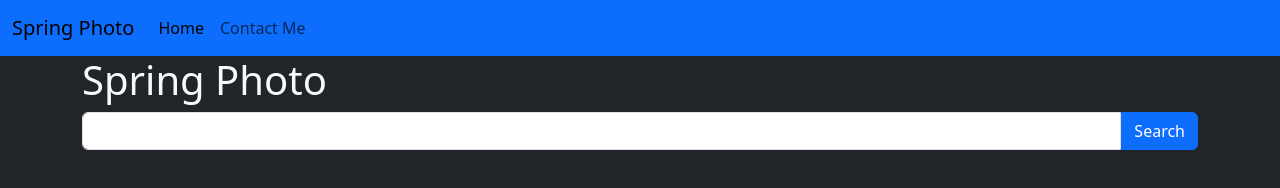
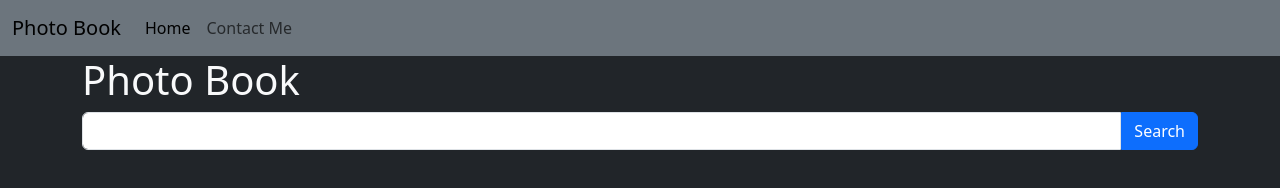
Before and after one commit to antoniodangelo11/spring-il-mio-fotoalbum, a plain HTML site: page src-frontend/index.html in a window 1280 px wide. Drawn offline with nearby package versions, Linux system fonts and the light colour scheme; no server answers.

Commit message:
fix style

```diff
--- a/src-frontend/index.html
+++ b/src-frontend/index.html
@@ -4,21 +4,21 @@
 <head>
     <meta charset="UTF-8">
     <meta name="viewport" content="width=device-width, initial-scale=1.0">
-    <link rel="icon" type="image/x-icon" href="resources/images/favicon.png">
+    <link rel="icon" type="image/x-icon" href="resources/public/favicon.png">
     <link href="https://cdn.jsdelivr.net/npm/bootstrap@5.3.2/dist/css/bootstrap.min.css" rel="stylesheet"
         integrity="sha384-T3c6CoIi6uLrA9TneNEoa7RxnatzjcDSCmG1MXxSR1GAsXEV/Dwwykc2MPK8M2HN" crossorigin="anonymous" />
     <script defer src="script.js"></script>
     <script defer src="search.js"></script>
     <script src="https://cdn.jsdelivr.net/npm/axios/dist/axios.min.js"></script>
 
-    <title>Spring Photo</title>
+    <title>Photo Book</title>
 </head>
 
 <body class="bg-dark text-light">
 
-    <nav class="navbar navbar-expand-lg bg-primary">
+    <nav class="navbar navbar-expand-lg bg-secondary">
         <div class="container-fluid">
-            <a class="navbar-brand" href="#">Spring Photo</a>
+            <a class="navbar-brand" href="#">Photo Book</a>
             <button class="navbar-toggler" type="button" data-bs-toggle="collapse" data-bs-target="#navbarNav"
                 aria-controls="navbarNav" aria-expanded="false" aria-label="Toggle navigation">
                 <span class="navbar-toggler-icon"></span>
@@ -43,7 +43,7 @@
     </nav>
 
     <div class="container">
-        <h1>Spring Photo</h1>
+        <h1>Photo Book</h1>
 
         <div class="col-12 mt-2">
             <div class="d-flex">
--- a/src-frontend/script.js
+++ b/src-frontend/script.js
@@ -5,7 +5,7 @@ const root = document.getElementById("root");
 const cardPhoto = (element) => {
 
   console.log(element);
-  return `<div class="card bg-dark text-light border-2                  border-secondary h-100">
+  return `<div class="card bg-dark text-light border-2 border-secondary h-100">
         <img src=${
           element.url
         } class="card-img-top object-fit-cover" alt="..." style="height: 300px;">
@@ -15,9 +15,6 @@ const cardPhoto = (element) => {
         </div>
         <div class="list-group list-group-flush">
             <div class="list-group-item bg-dark text-light border-secondary">
-                <span class="fw-semibold text-info">
-                    Category
-                </span>
                 <span>
                     ${renderCategories(element.categories)}
                 </span>
```
Also changed, not shown: src-frontend/contact.html (+3 -3 lines), src/main/resources/templates/categories/list.html (+1 -2 lines), src-frontend/resources/images/favicon.png (deleted), src-frontend/resources/public/favicon.png (added).
